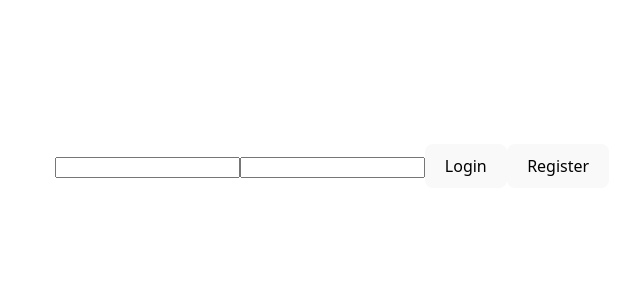
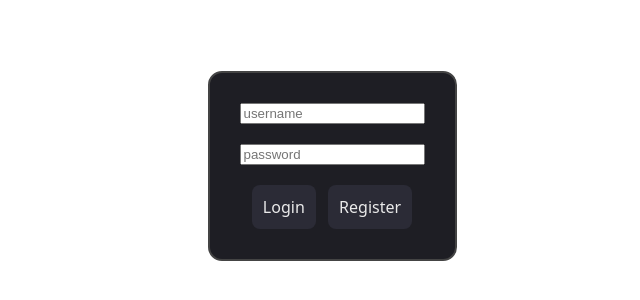
Before and after one commit to Zachary-Granger/calendshare, a React (Vite) app: page / in a window 1280 px wide. Shown: the part 234-534 px from the top of the page, without its empty margins (308-948 px from the left). Built offline with nearby package versions, Linux system fonts and the light colour scheme.

Commit message:
login page ui improvement

```diff
--- /dev/null
+++ b/src/components/Login/Login.module.css
@@ -0,0 +1,28 @@
+/* Dark Theme Variables */
+:root {
+  --ed-bg: #1e1e24;          /* Dark Charcoal */
+  --ed-input-bg: #2b2b36;    /* Slightly lighter for inputs */
+  --ed-text: #eaeaea;        /* Off-white text */
+  --ed-accent: #d81b60;      /* Pink accent (matching your tiles) */
+  --ed-danger: #ef5350;      /* Soft Red for delete */
+  --ed-border: #444;
+}
+
+.loginContainer {
+	border: 2px solid var(--ed-border);
+	border-radius: 14px;
+	padding: 20px;
+	background-color: var(--ed-bg);
+}
+
+.row {
+	padding: 10px;
+	display: flex;
+	justify-content: space-evenly;
+}
+
+.row button {
+	padding: 10px;
+	background-color: var(--ed-input-bg);
+	color: var(--ed-text);
+}
--- a/src/components/Login/Login.tsx
+++ b/src/components/Login/Login.tsx
@@ -1,4 +1,5 @@
 import { useState } from "react";
+import classes from './Login.module.css'
 
 interface LoginProps {
   onLogin: Function;
@@ -45,11 +46,17 @@ export default function Login({ onLogin }: LoginProps) {
   }
 
   return (
-    <>
-      <input value={username} onChange={e => setUsername(e.target.value)} onKeyDown={e => e.key === 'Enter' ? submit() : null} />
-      <input type="password" value={password} onChange={e => setPassword(e.target.value)} onKeyDown={e => e.key === 'Enter' ? submit() : null} />
-      <button onClick={submit}>Login</button>
-      <button onClick={register}>Register</button>
-    </>
+    <div className={classes.loginContainer}>
+      <div className={classes.row}>
+        <input value={username} placeholder="username" onChange={e => setUsername(e.target.value)} onKeyDown={e => e.key === 'Enter' ? submit() : null} />
+      </div>
+      <div className={classes.row}>
+        <input type="password" value={password} placeholder="password" onChange={e => setPassword(e.target.value)} onKeyDown={e => e.key === 'Enter' ? submit() : null} />
+      </div>
+      <div className={classes.row}>
+        <button onClick={submit}>Login</button>
+        <button onClick={register}>Register</button>
+      </div>
+    </div>
   )
 }
```
